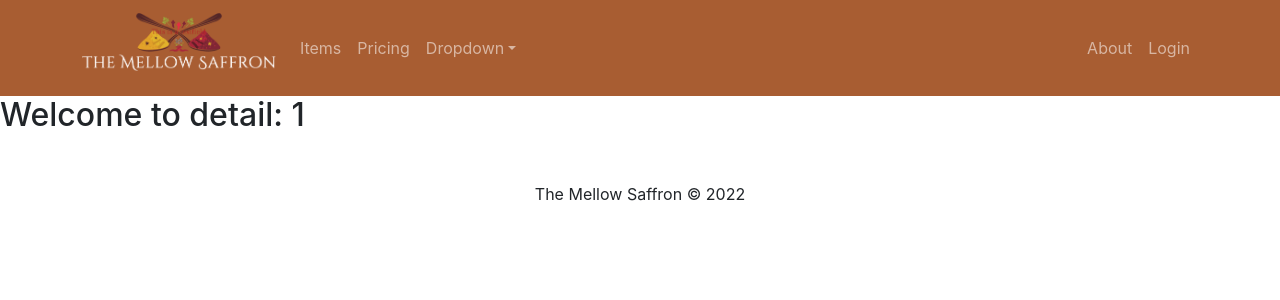
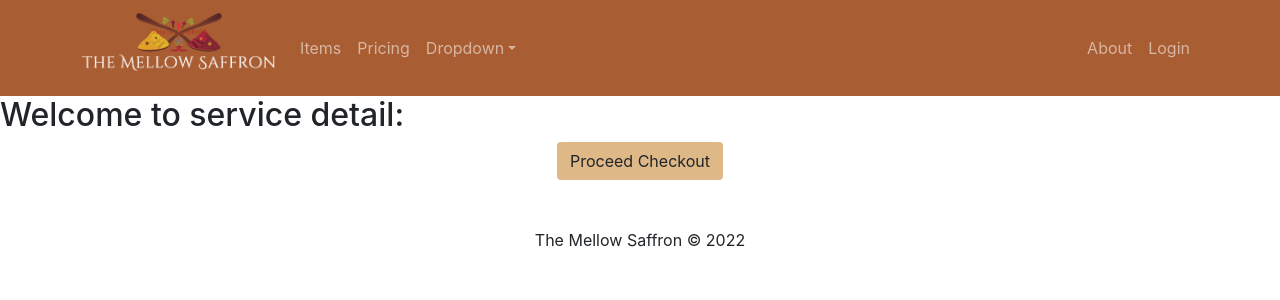
Before and after one commit to MehruzSaif/the-mellow-saffron-warehouse-management, a React (Create React App) app: page /item/1 in a window 1280 px wide. Shown: the top 300 px of the page. Built offline with nearby package versions, Linux system fonts and the light colour scheme.

Commit message:
proceed checkout btn added on itemDetail component and css file added

```diff
--- a/src/App.js
+++ b/src/App.js
@@ -8,6 +8,8 @@ import ItemDetail from './Pages/ItemDetail/ItemDetail';
 import Login from './Pages/Login/Login/Login';
 import NotFound from './Pages/Shared/NotFound/NotFound';
 import Register from './Pages/Login/Register/Register';
+import RequireAuth from './Pages/Login/RequireAuth/RequireAuth';
+import Checkout from './Pages/Checkout/Checkout/Checkout';
 
 function App() {
   return (
@@ -20,6 +22,11 @@ function App() {
         <Route path='/about' element={<About></About>}></Route>
         <Route path='/login' element={<Login></Login>}></Route>
         <Route path='/register' element={<Register></Register>}></Route>
+        <Route path='/checkout' element={
+          <RequireAuth>
+            <Checkout></Checkout>
+          </RequireAuth>
+        }></Route>
         <Route path='*' element={<NotFound></NotFound>}></Route>
       </Routes>
       <Footer></Footer>
--- a/src/Pages/ItemDetail/ItemDetail.css
+++ b/src/Pages/ItemDetail/ItemDetail.css
@@ -0,0 +1,7 @@
+.checkout-btn {
+    background-color: burlywood;
+}
+
+.checkout-btn:hover {
+    background-color: orange;
+}
--- a/src/Pages/ItemDetail/ItemDetail.js
+++ b/src/Pages/ItemDetail/ItemDetail.js
@@ -1,13 +1,20 @@
 import React from 'react';
-import { useParams } from 'react-router-dom';
+import { Link, useParams } from 'react-router-dom';
+import './ItemDetail.css';
 
-const ItemDetail = () => {
-    const {itemId} = useParams();
+const ServiceDetail = () => {
+    const { serviceId } = useParams();
+
     return (
         <div>
-            <h2>Welcome to detail: {itemId}</h2>
+            <h2>Welcome to service detail: {serviceId}</h2>
+            <div className='text-center'>
+                <Link to='/checkout'>
+                    <button className='btn checkout-btn'>Proceed Checkout</button>
+                </Link>
+            </div>
         </div>
     );
 };
 
-export default ItemDetail;
+export default ServiceDetail;
--- a/src/Pages/Login/Login/Login.js
+++ b/src/Pages/Login/Login/Login.js
@@ -16,6 +16,10 @@ const Login = () => {
         loading,
         error,
     ] = useSignInWithEmailAndPassword(auth);
+
+    if (user) {
+        navigate(form, { replace: true });
+    }
 
     const handleSubmit = event => {
         event.preventDefault();
```
